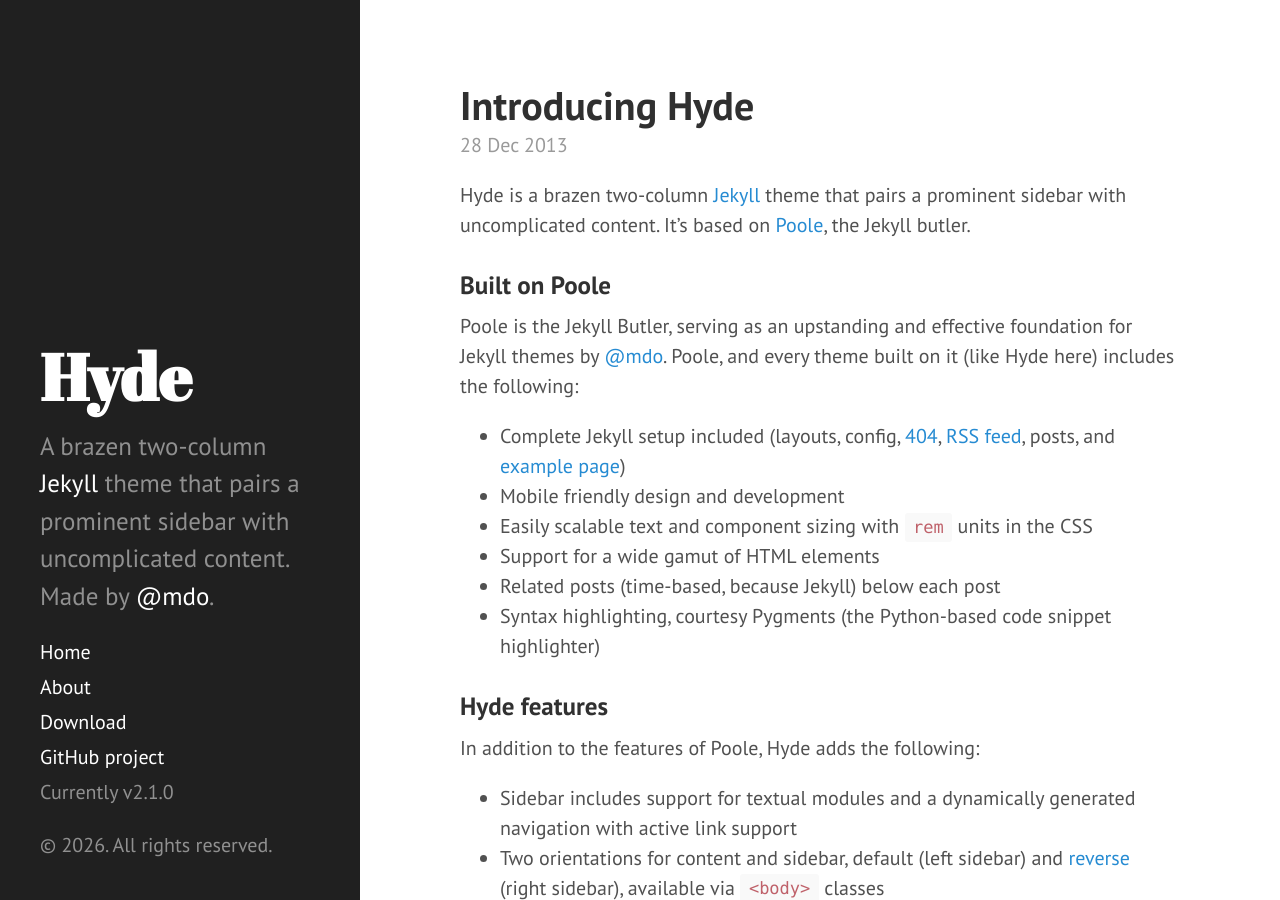
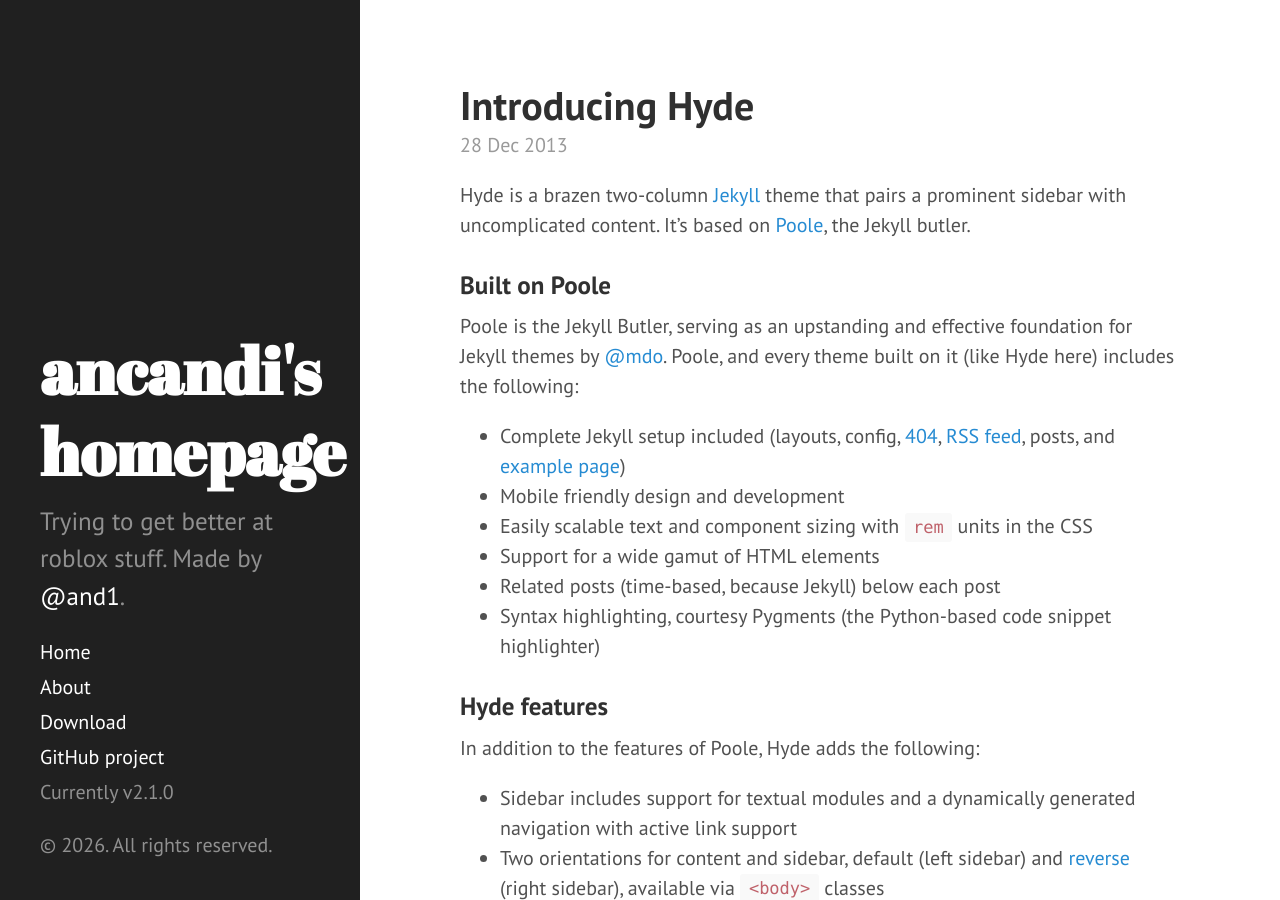
Before and after one commit to ancandi/ancandi.github.io, a Jekyll site: the page built from index.html, in a window 1280 px wide and 900 px high. Built offline with Jekyll 4.4.1, drawn with Linux system fonts in a browser that asks for light colours; Markdown is read by kramdown in place of the engine named in the settings; the list of posts is cut into pages by our own code.

Commit message:
Add files via upload

```diff
--- a/_config.yml
+++ b/_config.yml
@@ -7,15 +7,15 @@
 relative_permalinks: true
 
 # Setup
-title:            Hyde
-tagline:          'A Jekyll theme'
-description:      'A brazen two-column <a href="http://jekyllrb.com" target="_blank">Jekyll</a> theme that pairs a prominent sidebar with uncomplicated content. Made by <a href="https://twitter.com/mdo" target="_blank">@mdo</a>.'
-url:              http://hyde.getpoole.com
+title:            ancandi's homepage
+tagline:          'Hellos!'
+description:      'Trying to get better at roblox stuff. Made by <a href="https://www.youtube.com/@and1exe" target="_blank">@and1</a>.'
+url:              https://www.youtube.com/@and1exe
 baseurl:          /
 
 author:
-  name:           'Mark Otto'
-  url:            https://twitter.com/mdo
+  name:           'ancandi (and1)'
+  url:            x.com/and1exe
 
 paginate:         5
 
@@ -23,4 +23,4 @@
 version:          2.1.0
 
 github:
-  repo:           https://github.com/poole/hyde
+  repo:           https://github.com/ancandi
```
